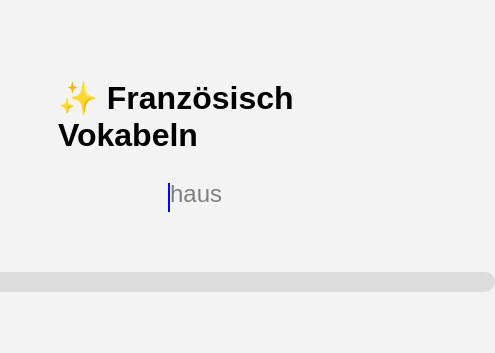
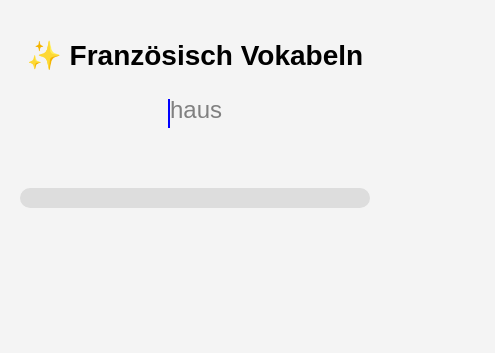
Before and after one commit to Paul-dev-git/vocabulary_learning, a plain HTML site: page index.html in a window 390 px wide. Shown: the whole page, 495 px wide, since content can reach past the window. Drawn offline with Linux system fonts and the light colour scheme.

Commit message:
Update index.html
made site mobile friendly

```diff
--- a/index.html
+++ b/index.html
@@ -10,13 +10,20 @@
     display: flex;
     flex-direction: column;
     align-items: center;
-    padding: 50px;
+    padding: 20px;
     background: #f4f4f4;
+    margin: 0;
+  }
+  h1 {
+    text-align: center;
+    font-size: 28px;
+    margin-bottom: 20px;
+    word-break: break-word;
   }
   #textDisplay {
     font-size: 24px;
     margin-bottom: 20px;
-    max-width: 600px;
+    max-width: 100%;
     line-height: 1.5;
     white-space: pre-wrap;
     word-break: break-word;
@@ -40,10 +47,12 @@
   #result {
     margin-top: 20px;
     font-size: 20px;
+    text-align: center;
   }
   /* Progress Bar Styles */
   #progressContainer {
-    width: 600px;
+    width: 100%;
+    max-width: 600px;
     height: 20px;
     background: #ddd;
     border-radius: 10px;
@@ -55,6 +64,12 @@
     width: 0%;
     background: #4caf50;
     transition: width 0.2s ease;
+  }
+  /* Unsichtbares Input für mobile Tastatur */
+  #hiddenInput {
+    position: absolute;
+    opacity: 0;
+    pointer-events: none;
   }
 </style>
 </head>
@@ -69,6 +84,9 @@
   <div id="progressBar"></div>
 </div>
 
+<!-- Unsichtbares Input für mobile Tastatur -->
+<input type="text" id="hiddenInput" autofocus />
+
 <script>
   const words = ["haus", "auto", "baum", "katze", "hund", "apfel", "tisch", "stuhl", "fenster", "buch"];
   let currentWordIndex = 0;
@@ -78,6 +96,16 @@
   const textDisplay = document.getElementById('textDisplay');
   const result = document.getElementById('result');
   const progressBar = document.getElementById('progressBar');
+  const hiddenInput = document.getElementById('hiddenInput');
+
+  // Fokus automatisch setzen, damit Tastatur auf Mobilgeräten öffnet
+  function focusInput() {
+    hiddenInput.focus();
+  }
+
+  // Auf Klick irgendwo fokussieren, falls Fokus verloren geht
+  document.body.addEventListener('touchstart', focusInput);
+  window.addEventListener('click', focusInput);
 
   function renderWord() {
     textDisplay.innerHTML = '';
@@ -109,8 +137,8 @@
     progressBar.style.width = progressPercent + '%';
   }
 
-  window.addEventListener('keydown', (e) => {
-    const char = e.key.length === 1 ? e.key : '';
+  hiddenInput.addEventListener('input', (e) => {
+    const char = e.data;
     if(!char) return;
     if(currentWordIndex >= words.length) return;
 
@@ -118,6 +146,7 @@
     currentCharIndex++;
 
     renderWord();
+    hiddenInput.value = ''; // Input zurücksetzen, sonst doppelte Eingaben
 
     // Wort fertig getippt?
     const word = words[currentWordIndex];
@@ -138,6 +167,7 @@
   });
 
   renderWord();
+  focusInput(); // Fokus beim Laden setzen
 </script>
 
 </body>
```
